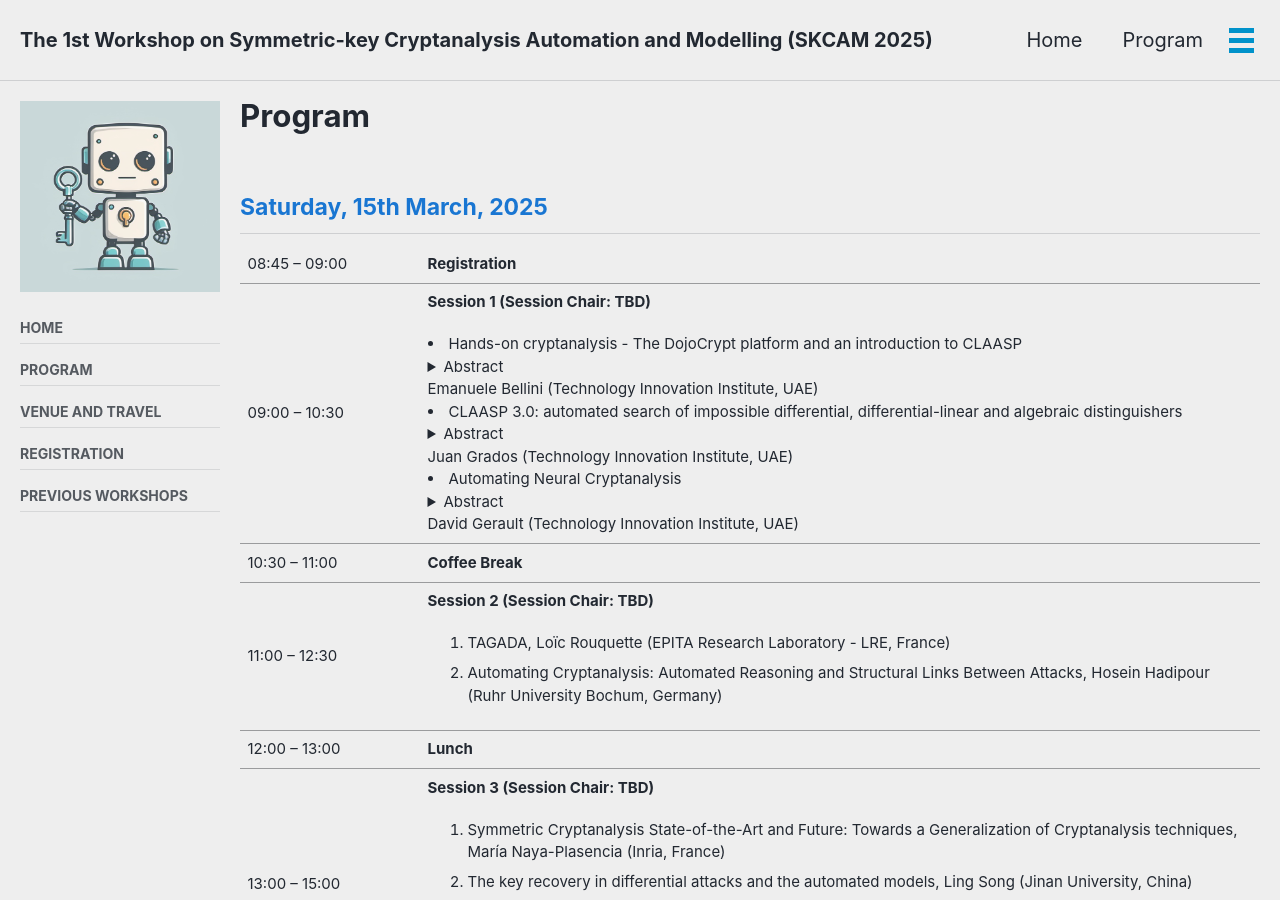
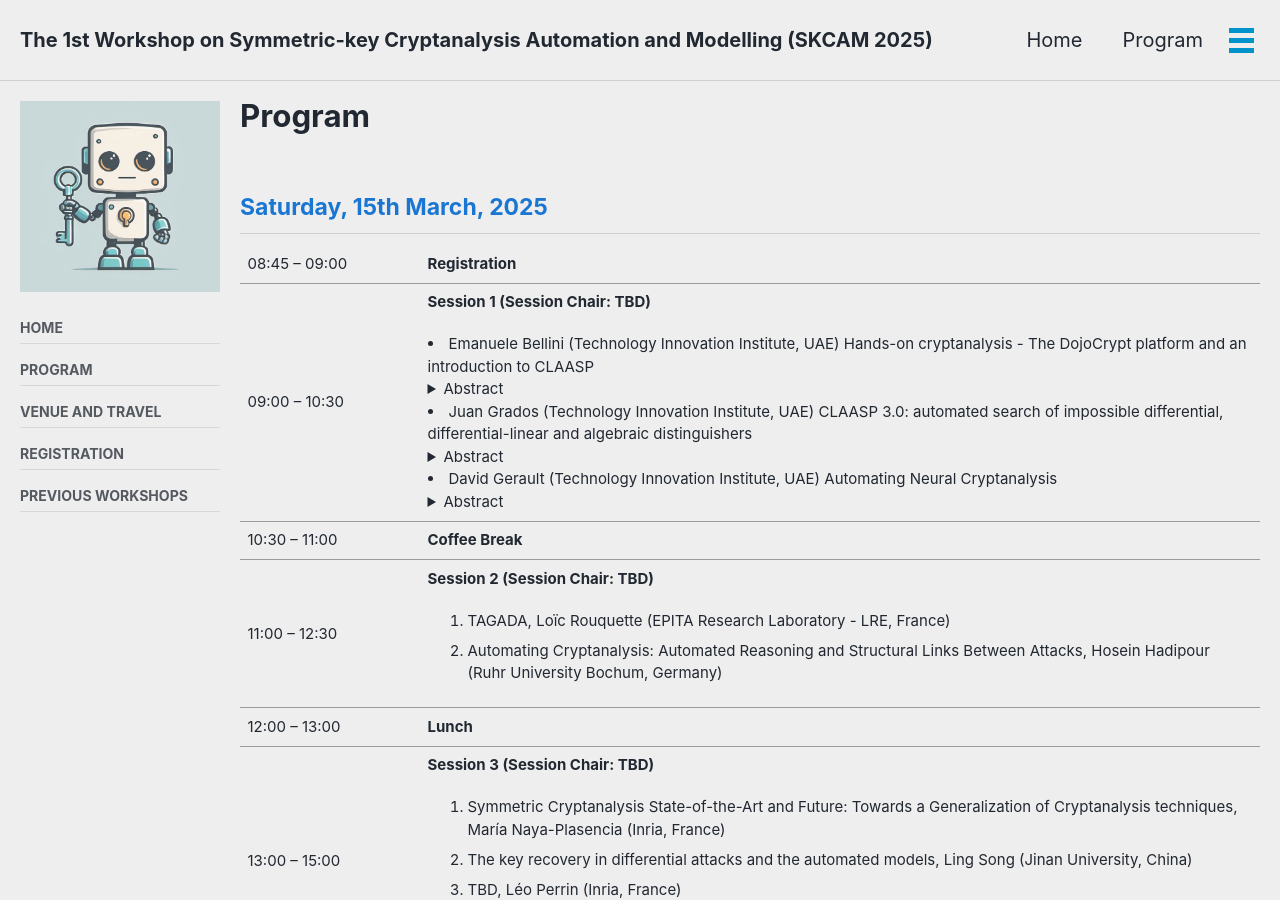
Before and after one commit to cryptanalysisbench/SATbench, a Jekyll site: the page built from program.md, in a window 1280 px wide and 900 px high. Built offline with Jekyll 4.4.1, drawn with Linux system fonts in a browser that asks for light colours; cached includes are drawn as plain includes; nearby versions of some CDN libraries; our own code applies the rules of GitHub Pages for plain Markdown files.

Commit message:
Update program.md

```diff
--- a/program.md
+++ b/program.md
@@ -22,26 +22,29 @@ sidebar:
         <td>09:00 – 10:30</td>
         <td><p><b>Session 1 (Session Chair: TBD)</b></p>
           <il>
-          <li> Hands-on cryptanalysis - The DojoCrypt platform and an introduction to CLAASP
+          <li> Emanuele Bellini (Technology Innovation Institute, UAE)
+            Hands-on cryptanalysis - The DojoCrypt platform and an introduction to CLAASP
             <details>
     <summary> Abstract </summary>
     In this tutorial, we introduce DojoCrypt, an experimental cloud-based platform designed to streamline cryptography and cryptanalysis research and development. Offering a pre-configured environment with powerful tools—including cryptanalysis frameworks (e.g. CLAASP, TAGADA, CASCADA, CryptoSMT), hacking utilities (e.g. John-the-Reaper, Hashcat), mathematical libraries (e.g. SageMath), and AI-powered solutions—DojoCrypt eliminates the complexity of software setup and resource management.
 To showcase DojoCrypt’s capabilities for both teaching and research, we demonstrate its integration with the CLAASP library—a SageMath-based suite designed to simplify the analysis of symmetric primitives. After a brief overview of CLAASP, we implement a basic toy cipher and execute various cryptanalysis routines, such as statistical testing, linear/differential trail searches, algebraic modeling, and result visualization, all achieved in a few lines of code.
             </details>
-            Emanuele Bellini (Technology Innovation Institute, UAE)</li>
-          <li>CLAASP 3.0: automated search of impossible differential, differential-linear and algebraic distinguishers
+            </li>
+          <li>Juan Grados (Technology Innovation Institute, UAE)
+            CLAASP 3.0: automated search of impossible differential, differential-linear and algebraic distinguishers
             <details>
     <summary> Abstract </summary>
     The search for algebraic, impossible differential, and differential-linear distinguishers is a key topic in symmetric cryptanalysis. Existing automated tools are often highly specialized or lack support for one of these types of distinguishers. In this talk, we will demonstrate through practical examples how the latest version of CLAASP can automatically search for impossible differential and differential-linear distinguishers using state-of-the-art techniques. Specifically, we will showcase methods that use truncated deterministic differentials to find these kind of distinguishers. Additionally, we will show how CLAASP can automatically search for algebraic distinguishers through the use of techniques based on the three-subset division property.
             </details>
-            Juan Grados (Technology Innovation Institute, UAE)</li>
-          <li> Automating Neural Cryptanalysis
+            </li>
+          <li> David Gerault (Technology Innovation Institute, UAE)
+            Automating Neural Cryptanalysis
             <details>
     <summary> Abstract </summary>
     At CRYPTO 2019, Aron Gohr proposed neural networks as a tool for the cryptanalysis of block ciphers. His neural distinguishers are trained to learn to recognize the distribution induced by the encryption of plaintext pairs with a given XOR difference from that of random pairs. In his seminal work, these distinguishers were used to build state-of-the-art, practical key recoveries on round-reduced SPECK32.
 At FSE 2023, we presented the AutoND framework, which aims at automating the process of neural cryptanalysis, by eliminating the tedious process of hyperparameters tuning and other cipher-specific optimizations. In this talk, we present the tool, how to unleash its full potential through CLAASP, and how to integrate it with other similar libraries.
             </details>
-            David Gerault (Technology Innovation Institute, UAE)</li>
+            </li>
           </il>
         </td>
     </tr>
```
